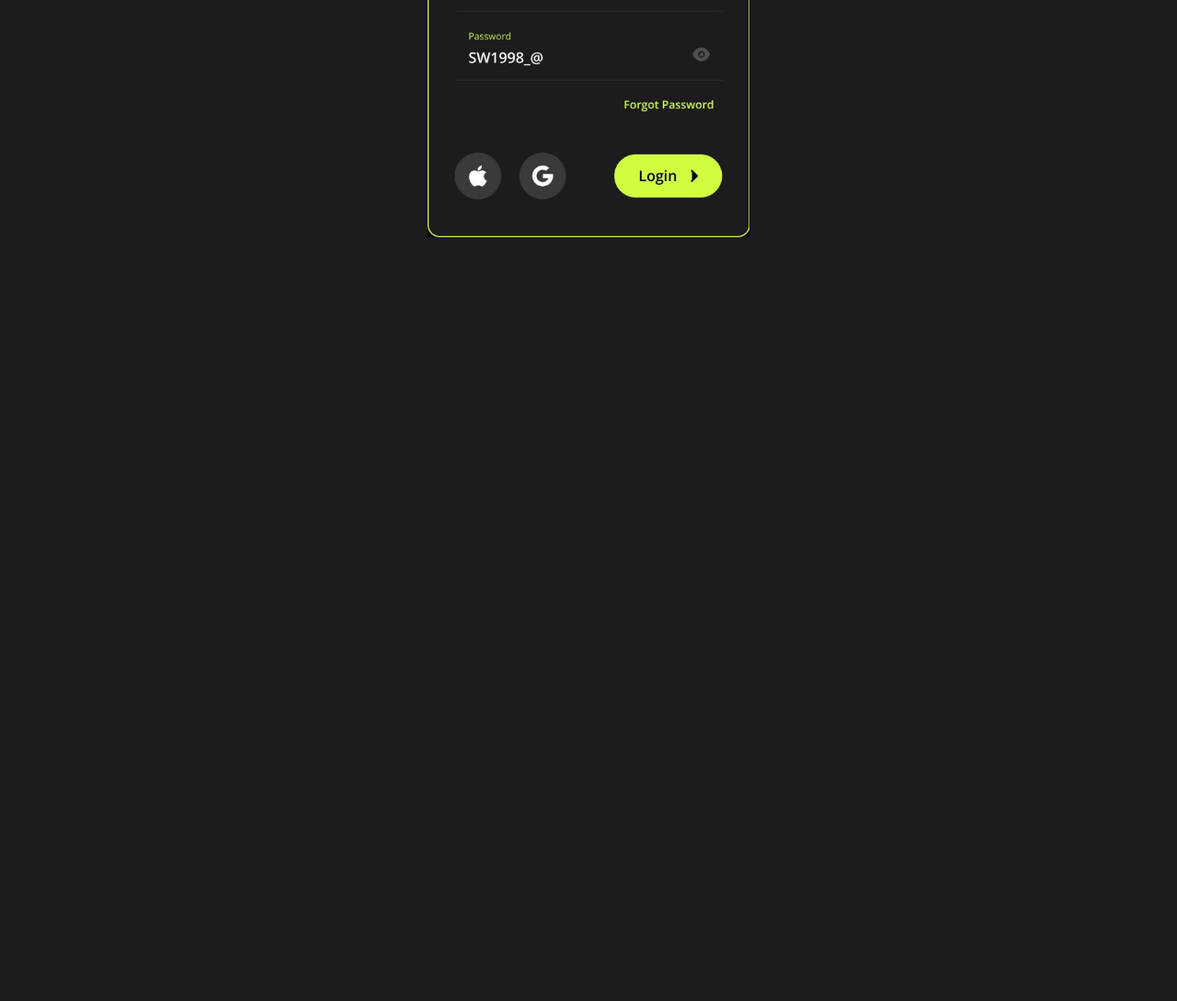
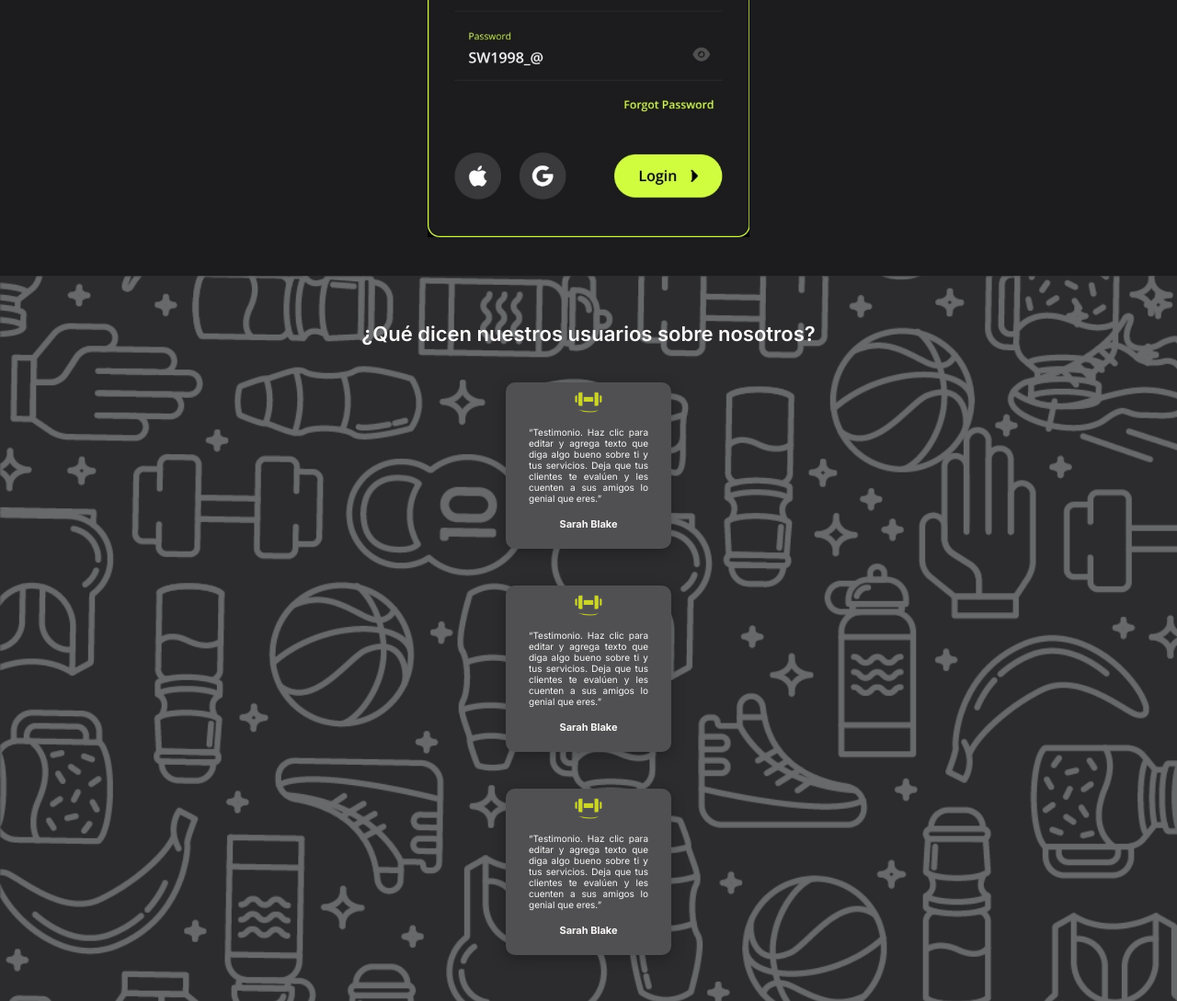
Before and after one commit to strikervc/FitLife, a plain HTML site: page index.html in a window 1280 px wide. Shown: the part 804-1893 px from the top of the page at 92% size. Before the commit the page ends 1104 px from the top, so only its background shows below. Drawn offline with Linux system fonts and the light colour scheme.

Commit message:
users section added to landing page

```diff
--- a/index.html
+++ b/index.html
@@ -57,6 +57,29 @@
                 </picture>
             </div>
         </section>
+        <section class="main-users">
+            <div class="main-users--container">
+                <h3>¿Qué dicen nuestros usuarios
+                    sobre nosotros?</h3>
+                <div class="main-users--words">
+                    <div class="words-box">
+                        <img class="icon" src="./assets/icons/weights-04.png" alt="weights">
+                        <p>“Testimonio. Haz clic para editar y agrega texto que diga algo bueno sobre ti y tus servicios. Deja que tus clientes te evalúen y les cuenten a sus amigos lo genial que eres.”</p>
+                        <p>Sarah Blake</p>
+                    </div>
+                    <div class="words-box">
+                        <img class="icon" src="./assets/icons/weights-04.png" alt="weights">
+                        <p>“Testimonio. Haz clic para editar y agrega texto que diga algo bueno sobre ti y tus servicios. Deja que tus clientes te evalúen y les cuenten a sus amigos lo genial que eres.”</p>
+                        <p>Sarah Blake</p>
+                    </div>
+                    <div class="words-box">
+                        <img class="icon" src="./assets/icons/weights-04.png" alt="weights">
+                        <p>“Testimonio. Haz clic para editar y agrega texto que diga algo bueno sobre ti y tus servicios. Deja que tus clientes te evalúen y les cuenten a sus amigos lo genial que eres.”</p>
+                        <p>Sarah Blake</p>
+                    </div>
+                </div>
+            </div>
+        </section>
     </main>
 </body>
 </html>
--- a/styles.css
+++ b/styles.css
@@ -153,6 +153,67 @@ nav .navbar-right .header--download-buttons-container img {
     width: 350px;
 }
 
+.main-users {
+    width: 100vw;
+    padding: 5rem;
+    background-color: var(--less-light-gray);
+    background-image: url(./assets/img/icons-01-01.png);
+    background-repeat: repeat;
+    background-size: 100%;
+}
+
+.main-users .main-users--container {
+    display: flex;
+    flex-direction: column;
+    justify-content: center;
+    align-items: center;
+    gap: 4rem;
+}
+
+.main-users .main-users--container h3 {
+    font-weight: 600;
+    font-size: 2.2rem;
+    text-align: center;
+}
+
+.main-users .main-users--container .main-users--words {
+    display: grid;
+    grid-template-rows: auto auto auto;
+    place-items: center;
+    gap: 4rem;
+}
+
+.main-users .main-users--container .main-users--words .words-box {
+    display: flex;
+    flex-direction: column;
+    justify-content: center;
+    align-items: center;
+    gap:1.5rem;
+    padding: 1rem 2.5rem 2rem;
+    width: 18rem;
+    border:none;
+    background-color: var(--light-gray);
+    box-shadow: 0px 4px 15px 0px rgba(0, 0, 0, 0.25);
+    border-radius: 1rem;
+    text-decoration: none;
+
+}
+
+.main-users .main-users--container .main-users--words .words-box p:nth-child(2) {
+    text-align: justify;
+    font-weight: 400;
+    line-height: normal;
+}
+
+.main-users .main-users--container .main-users--words .words-box p:nth-child(3) {
+    font-weight: 700;
+    line-height: normal;
+    font-size: 1.1rem;
+}
+
+.main-users .main-users--container .main-users--words .words-box .icon {
+    width: 3rem;
+}
 
 @media (max-width: 1279px) {
     .navbar-right ul {
```
Also changed, not shown: assets/img/icons-01-01.png (renamed from assets/icons/icons-01-01.png), 2 other files.
